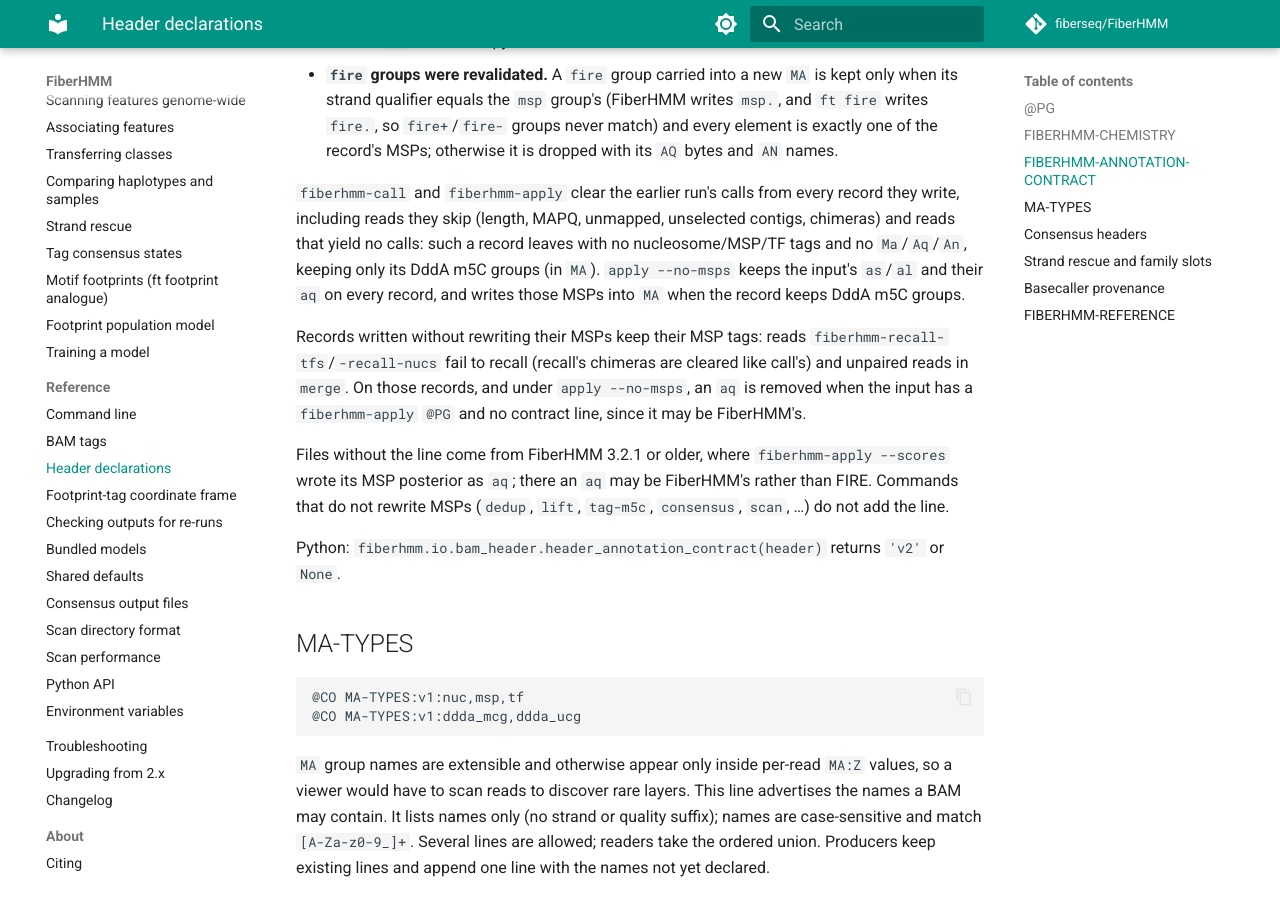
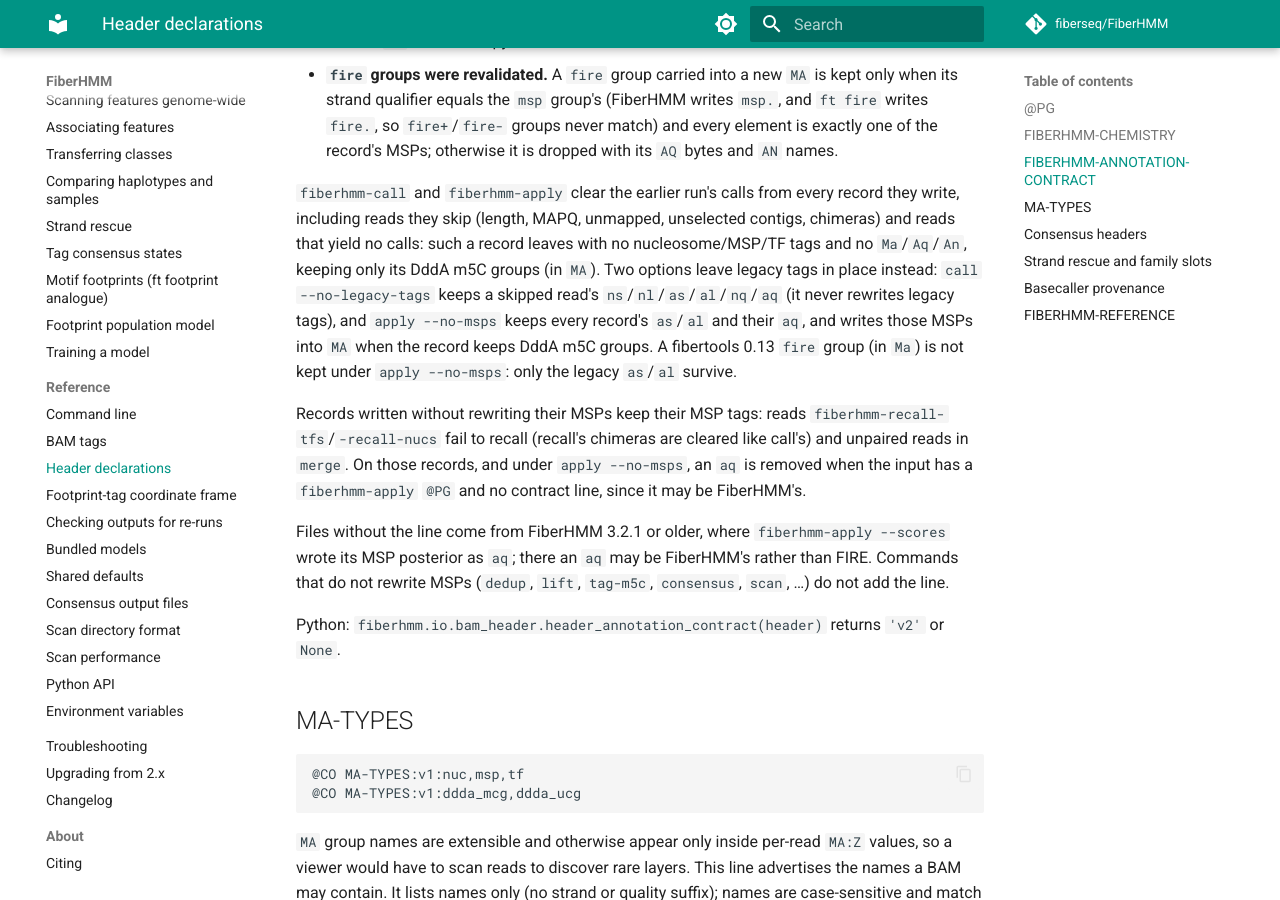
Before and after one commit to fiberseq/FiberHMM, an MkDocs documentation site: the page built from docs/reference/headers.md, in a window 1280 px wide and 900 px high, scrolled down 4107 px. Built offline with MkDocs 1.6.1 and Material for MkDocs 9.7.7, drawn with Linux system fonts in a browser that asks for light colours; comment, search, counter and statistics services are not loaded.

Commit message:
docs: skipped reads under call --no-legacy-tags and ft 0.13 under --no-msps
Checked by running call/apply with a length cutoff that skips every
read: call --no-legacy-tags keeps a skipped read's legacy tags, and
apply --no-msps keeps as/al/aq but not a fibertools 0.13 fire group.

Co-Authored-By: Claude Opus 5.5 <noreply@anthropic.com>

```diff
--- a/docs/reference/headers.md
+++ b/docs/reference/headers.md
@@ -154,9 +154,12 @@ Written once (never duplicated on re-runs) by the commands that rewrite MSPs:
 record they write, including reads they skip (length, MAPQ, unmapped,
 unselected contigs, chimeras) and reads that yield no calls: such a record
 leaves with no nucleosome/MSP/TF tags and no `Ma`/`Aq`/`An`, keeping only its
-DddA m5C groups (in `MA`). `apply --no-msps` keeps the input's `as`/`al` and
-their `aq` on every record, and writes those MSPs into `MA` when the record
-keeps DddA m5C groups.
+DddA m5C groups (in `MA`). Two options leave legacy tags in place instead:
+`call --no-legacy-tags` keeps a skipped read's `ns`/`nl`/`as`/`al`/`nq`/`aq`
+(it never rewrites legacy tags), and `apply --no-msps` keeps every record's
+`as`/`al` and their `aq`, and writes those MSPs into `MA` when the record
+keeps DddA m5C groups. A fibertools 0.13 `fire` group (in `Ma`) is not kept
+under `apply --no-msps`: only the legacy `as`/`al` survive.
 
 Records written without rewriting their MSPs keep their MSP tags: reads
 `fiberhmm-recall-tfs`/`-recall-nucs` fail to recall (recall's chimeras are
```
Also changed, not shown: CHANGELOG.md (+2 -1 lines).
